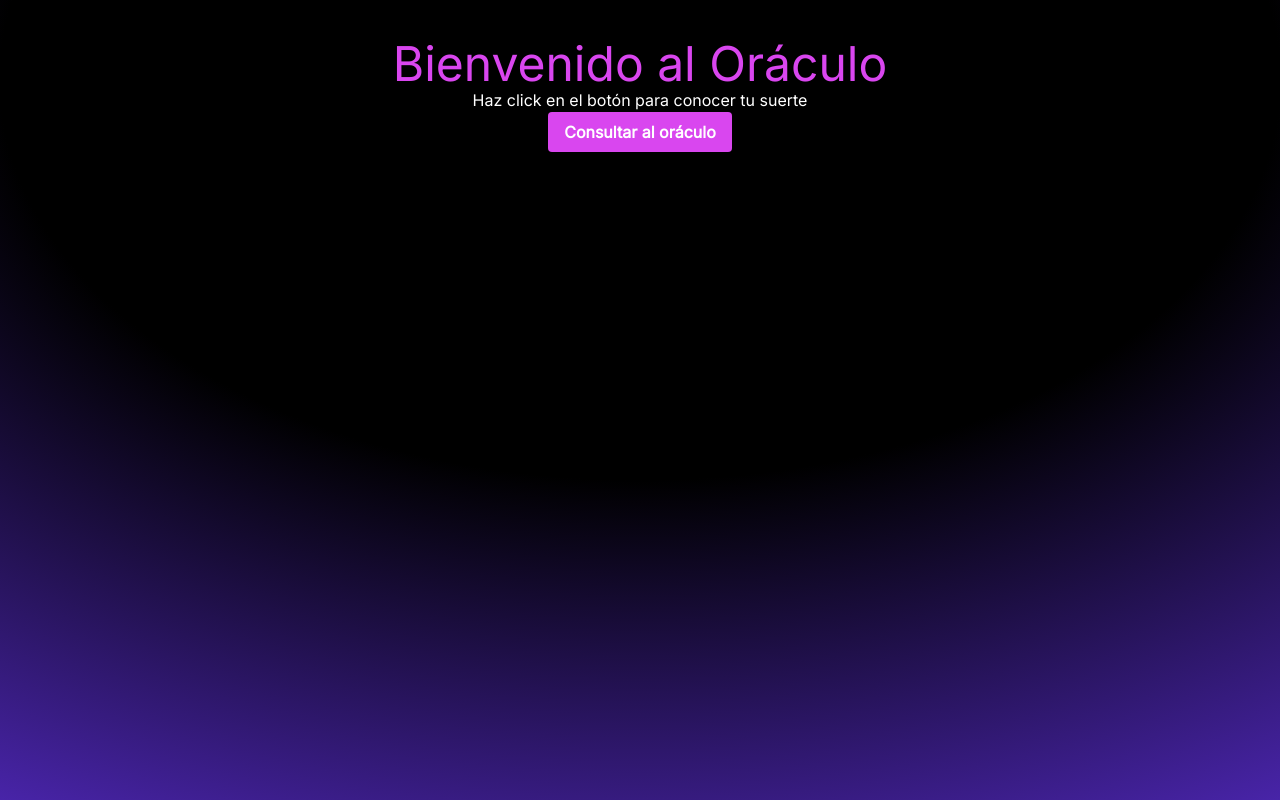
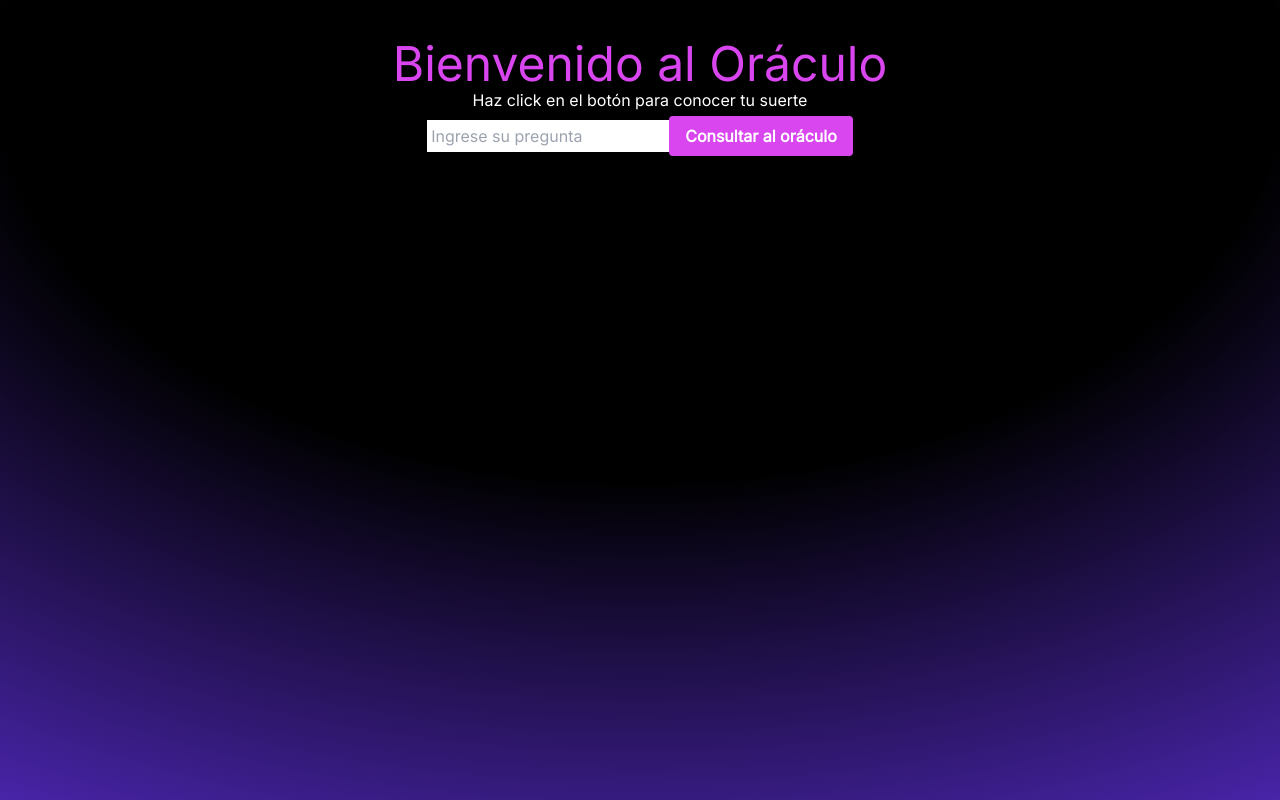
Before and after one commit to fpalorma/oraculo, a Next.js app: page / in a window 1280 px wide. Built offline with nearby package versions, Linux system fonts and the light colour scheme; no server answers.

Commit message:
feat: added ai

```diff
--- a/src/app/components/Button.jsx
+++ b/src/app/components/Button.jsx
@@ -1,8 +1,7 @@
-const Button = ({texto, handler})=>{
+const Button = ({ texto })=>{
     return(
         <>
-
-        <button className="bg-fuchsia-500 hover:bg-fuchsia-700 text-white font-bold py-2 px-4 rounded " onClick={handler}>{texto}</button>
+        <button className="bg-fuchsia-500 hover:bg-fuchsia-700 text-white font-bold py-2 px-4 rounded " type="submit">{texto}</button>
         </>
     )
 }
--- /dev/null
+++ b/src/app/components/Input.jsx
@@ -0,0 +1,7 @@
+const Input = ({ name }) => {
+    return(
+        <input className="my-2 p-1" name={name} type="text" placeholder="Ingrese su pregunta" required/>
+    )
+}
+
+export default Input
--- a/src/app/components/TarotCard.jsx
+++ b/src/app/components/TarotCard.jsx
@@ -10,7 +10,7 @@ const TarotCard = ({card}) => {
       <div className="flex flex-col items-center justify-center " key={card.id}>
           <h3 className="text-fuchsia-500 mt-2 text-3xl">{card.name}</h3>
           <Image className="shadow-xl shadow-fuchsia-500/25 my-4" width={199} height={340} src={card.img} alt={`carta ${card.name}`} />
-          <p className="text-fuchsia-500  text-pretty text-center mx-60 mt-4 text-3sm pb-5 mb-4">{card.prediction}</p>
+
         </div>
     </>
   );
--- a/src/app/components/TarotCardContainer.jsx
+++ b/src/app/components/TarotCardContainer.jsx
@@ -1,34 +1,40 @@
 'use client'
 import TarotCard from "./TarotCard";
 import Button from "./Button";
-import { useEffect, useState } from "react";
-import {getCard} from "../lib/Cards";
+import Input from "./Input";
+import { useState } from "react";
+import { getCard } from "../lib/Cards";
+import { getPrediction } from "../lib/ai-tarot";
 
 
 const TarotCardContainer = () => {
 
     const [card, setCard] = useState(null)
-    const handleGetCard = ()=>{
-        getCard(Math.floor(Math.random()*21)).then(res => {
-            setCard(res)
-          })
-          .catch(error =>{
-            console.log(error);
-          })
+    const [prediction, setPrediction] = useState(null)
+
+    const handleOnSubmit = (formData) => {
+      const message = formData.get('userMessage')
+      const num = Math.floor(Math.random()*21);
+      const tarotCard = getCard(num);
+      setCard(tarotCard);
+      getPrediction(message, [tarotCard.name])
     }
-
-
-
-
 
     return(
         <>
-       {
-       card?<TarotCard card={card}/>:<p className="text-white text-center">Haz click en el botón para conocer tu suerte</p>
-       }
+        {
+         card?(
+          <>
+         <TarotCard card={card}/>
+         <p className="text-fuchsia-500  text-pretty text-center mx-60 mt-4 text-3sm pb-5 mb-4">{prediction}</p>
+         </>
+        ):<p className="text-white text-center">Haz click en el botón para conocer tu suerte</p>
+        }
         <div className="flex flex-col  items-center">
-
-        <Button handler={handleGetCard} texto={"Consultar al oráculo"}/>
+          <form action={handleOnSubmit}>
+            <Input name='userMessage' />
+            <Button texto={"Consultar al oráculo"}/>
+          </form>
         </div>
 
     </>
--- a/src/app/layout.js
+++ b/src/app/layout.js
@@ -11,8 +11,12 @@ export const metadata = {
 export default function RootLayout({ children }) {
   return (
     <html lang="en">
-      <body className={inter.className}><div class="absolute inset-0 -z-10 min-h-screen w-full items-center px-5 py-24 [background:radial-gradient(125%_125%_at_50%_10%,#000_40%,#63e_100%)]"></div><main>
-      {children}</main></body>
+      <body className={inter.className}>
+        <div className="absolute inset-0 -z-10 min-h-screen w-full items-center px-5 py-24 [background:radial-gradient(125%_125%_at_50%_10%,#000_40%,#63e_100%)]"></div>
+        <main>
+          {children}
+        </main>
+      </body>
     </html>
   );
 }
--- /dev/null
+++ b/src/app/lib/ai-tarot.ts
@@ -0,0 +1,42 @@
+'use server'
+import { OpenAIStream, StreamingTextResponse, generateText } from 'ai' // Vercel AI SDK ***
+import { createGoogleGenerativeAI } from '@ai-sdk/google';
+
+const google = createGoogleGenerativeAI({
+  // custom settings
+  apiKey: process.env.AI_API_KEY || "",
+  baseURL: "https://generativelanguage.googleapis.com/v1",
+});
+
+if (!process.env.AI_API_KEY) {
+  throw new Error(
+    "AI_API_KEY environment variable is required. You can get this via https://vercel.com/docs/integrations/ai"
+  );
+}
+
+export async function getPrediction(userMessage: string, tarotCards: string[]) {
+  console.log(userMessage, tarotCards)
+
+  const prompt = `Vas a pretender ser una tarotista. Vas a recibir el siguiente mensaje de usuario: "${userMessage}"
+
+  Siempre que el mensaje de usuario sea una pregunta válida, vas a dar una respuesta de manera amistosa, sin predeterminar el sexo con al menos 80 palarbas y no más de 100 palabras, en español y teniendo en cuenta que has seleccionado la carta ${tarotCards[0]}.
+
+  Si el mensaje del usuario no es una pregunta válida como por ejemplo saludos, mensajes sin sentido o en otros idiomas, deberás indicar que se vuelva a realizar la pregunta de manera amable.
+
+  Necesito que me devuelvas una respuesta en formato JSON como acontinuacion:
+
+  { "message": "tu respuesta", "isOk": true }
+
+  Si el mensaje del usuario no es una pregunta válida como por ejemplo saludos, mensajes sin sentido o en otros idiomas, deberás indicar que se vuelva a realizar la pregunta de manera amable e isOk es false.
+  `
+
+  const { text } = await generateText({
+    model: google('models/gemini-pro', {}),
+    prompt,
+  });
+
+  console.log(text);
+
+
+  return text;
+}
```
Also changed, not shown: package.json (+11 -4 lines), src/app/page.js (+2 -6 lines), tsconfig.json (added, +34 -0 lines), src/app/lib/Cards.js, 2 other files (tests, documents, lock files or other folders).
